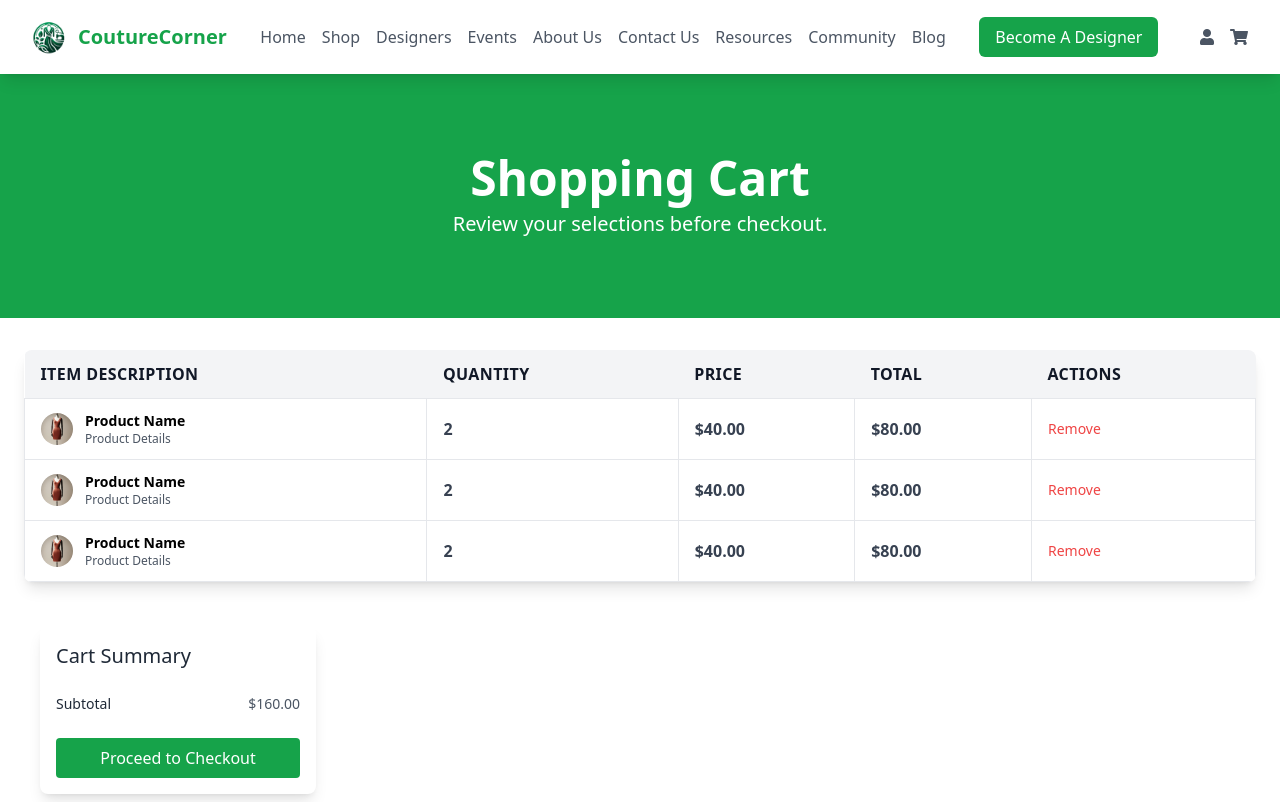
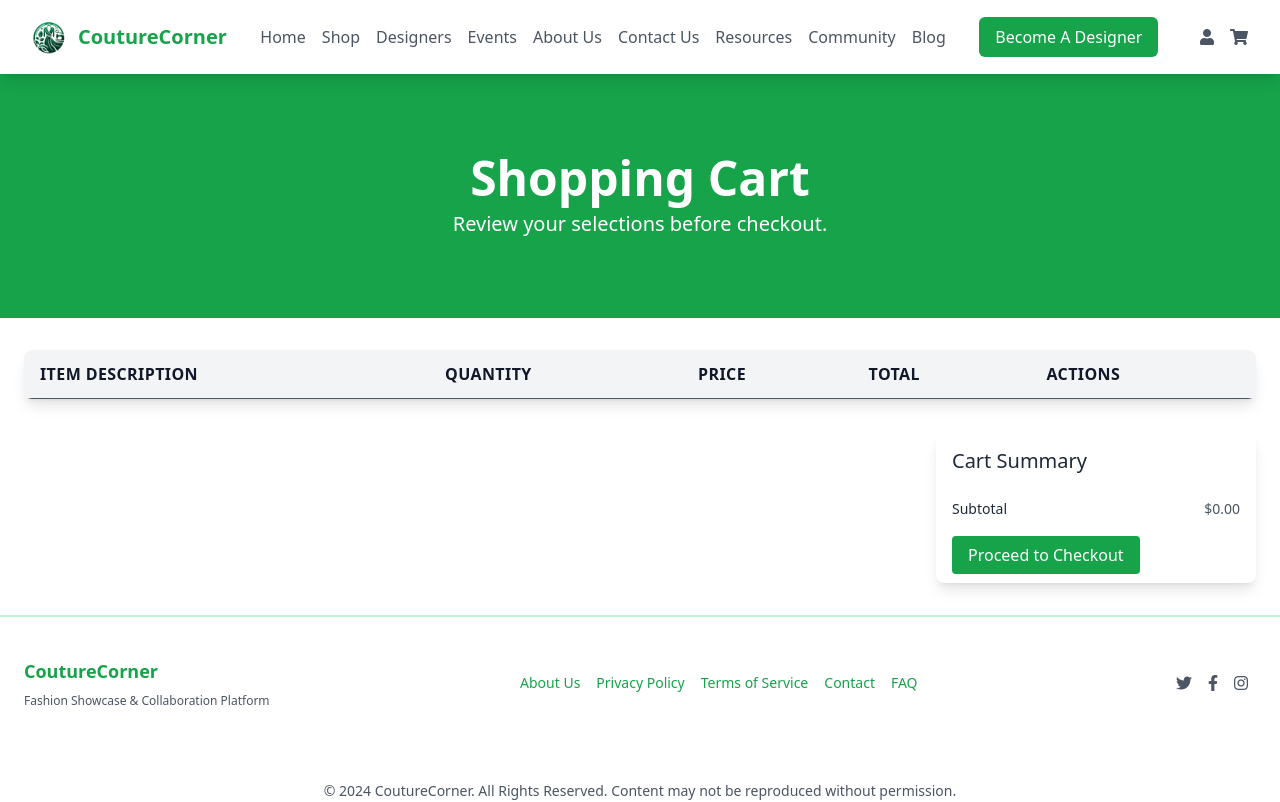
Before and after one commit to ruegijima/CoutureCorner2, a React (Vite) app: page /cart in a window 1280 px wide. Shown: the top 802 px of the page. Built offline with nearby package versions, Linux system fonts and the light colour scheme.

Commit message:
updated the cart functionality

```diff
--- a/src/api/index.js
+++ b/src/api/index.js
@@ -150,3 +150,44 @@ export async function getDesignerById(designerId) {
   const docSnap = await getDoc(docRef)
   return docSnap.data()
  }
+
+ // Add a product to a user's cart
+export async function addProductToCart(userId, product) {
+  const cartRef = doc(db, "carts", userId);
+  try {
+    // Get the current cart data
+    const cartSnap = await getDoc(cartRef);
+
+    // If the cart exists, append the new product; if not, create a new cart with the product
+    if (cartSnap.exists()) {
+      const cartData = cartSnap.data();
+      const updatedProducts = [...cartData.products, product];
+      await setDoc(cartRef, { products: updatedProducts }, { merge: true });
+    } else {
+      await setDoc(cartRef, { products: [product] });
+    }
+
+    console.log("Product added to cart");
+  } catch (error) {
+    console.error("Error adding product to cart: ", error);
+    throw error;
+  }
+}
+
+// Remove a product from a user's cart
+export async function removeProductFromCart(userId, productId) {
+  const cartRef = doc(db, "carts", userId);
+  try {
+    // Get the current cart data
+    const cartSnap = await getDoc(cartRef);
+    if (cartSnap.exists()) {
+      const cartData = cartSnap.data();
+      const updatedProducts = cartData.products.filter(p => p.id !== productId);
+      await setDoc(cartRef, { products: updatedProducts }, { merge: true });
+    }
+    console.log("Product removed from cart");
+  } catch (error) {
+    console.error("Error removing product from cart: ", error);
+    throw error;
+  }
+}
--- a/src/home/cart.jsx
+++ b/src/home/cart.jsx
@@ -1,4 +1,28 @@
-export const Cart = () => (
+import React, { useState, useEffect } from "react";
+import { Link } from "react-router-dom";
+
+export const Cart = () => {
+  const [cartItems, setCartItems] = useState([]);
+
+  useEffect(() => {
+    // Load cart items from local storage when the component mounts
+    const items = JSON.parse(localStorage.getItem("cart") || "[]");
+    setCartItems(items);
+  }, []);
+
+  const handleRemoveFromCart = (productId) => {
+    const newCartItems = cartItems.filter((item) => item.id !== productId);
+    setCartItems(newCartItems);
+    localStorage.setItem("cart", JSON.stringify(newCartItems)); // Update local storage
+  };
+
+  // Calculate total cost
+  const totalCost = cartItems.reduce(
+    (total, item) => total + item.price * (item.quantity || 1),
+    0
+  );
+
+  return (
     <main>
       <style>
         {`/* Additional styles to ensure icons are visible */
@@ -36,137 +60,78 @@ export const Cart = () => (
                 </tr>
               </thead>
               <tbody className="bg-white">
-              <tr className="text-gray-700">
+                {cartItems.map((item) => (
+                  <tr key={item.id} className="text-gray-700">
                     <td className="border px-4 py-3">
+                      {/* Item details */}
                       <div className="flex items-center text-sm">
-                    <div className="relative mr-3 h-8 w-8 rounded-full md:block">
+                        {/* Image and product details */}
                         <img
-                        className="h-full w-full rounded-full object-cover"
-                        src="/Cart1.webp"
-                        alt=""
-                        loading="lazy"
+                          className="mr-3 h-10 w-10 rounded-full object-cover"
+                          src={"/Cart1.webp"}
+                          alt={item.name}
                         />
-                      <div
-                        className="absolute inset-0 rounded-full shadow-inner"
-                        aria-hidden="true"
-                      ></div>
-                    </div>
                         <div>
-                      <p className="font-semibold text-black">Product Name</p>
-                      <p className="text-xs text-gray-600">Product Details</p>
+                          <p className="font-semibold text-black">
+                            {item.name}
+                          </p>
+                          <p className="text-xs text-gray-600">
+                            {item.description}
+                          </p>
                         </div>
                       </div>
                     </td>
-                <td className="text-ms border px-4 py-3 font-semibold">2</td>
                     <td className="text-ms border px-4 py-3 font-semibold">
-                  $40.00
+                      {item.quantity || 1}
                     </td>
                     <td className="text-ms border px-4 py-3 font-semibold">
-                  $80.00
+                      ${item.price}
+                    </td>
+                    <td className="text-ms border px-4 py-3 font-semibold">
+                      ${(item.quantity || 1) * item.price}
                     </td>
                     <td className="border px-4 py-3 text-sm">
                       <button
                         className="text-red-500 hover:text-red-600"
-                    onClick="removeItem(this)"
+                        onClick={() => handleRemoveFromCart(item.id)}
                       >
                         Remove
                       </button>
                     </td>
                   </tr>
-              <tr className="text-gray-700">
-                <td className="border px-4 py-3">
-                  <div className="flex items-center text-sm">
-                    <div className="relative mr-3 h-8 w-8 rounded-full md:block">
-                      <img
-                        className="h-full w-full rounded-full object-cover"
-                        src="/Cart1.webp"
-                        alt=""
-                        loading="lazy"
-                      />
-                      <div
-                        className="absolute inset-0 rounded-full shadow-inner"
-                        aria-hidden="true"
-                      ></div>
-                    </div>
-                    <div>
-                      <p className="font-semibold text-black">Product Name</p>
-                      <p className="text-xs text-gray-600">Product Details</p>
-                    </div>
-                  </div>
-                </td>
-                <td className="text-ms border px-4 py-3 font-semibold">2</td>
-                <td className="text-ms border px-4 py-3 font-semibold">
-                  $40.00
-                </td>
-                <td className="text-ms border px-4 py-3 font-semibold">
-                  $80.00
-                </td>
-                <td className="border px-4 py-3 text-sm">
-                  <button
-                    className="text-red-500 hover:text-red-600"
-                    onClick="removeItem(this)"
-                  >
-                    Remove
-                  </button>
-                </td>
-              </tr>
-
-              <tr className="text-gray-700">
-                <td className="border px-4 py-3">
-                  <div className="flex items-center text-sm">
-                    <div className="relative mr-3 h-8 w-8 rounded-full md:block">
-                      <img
-                        className="h-full w-full rounded-full object-cover"
-                        src="/Cart1.webp"
-                        alt=""
-                        loading="lazy"
-                      />
-                      <div
-                        className="absolute inset-0 rounded-full shadow-inner"
-                        aria-hidden="true"
-                      ></div>
-                    </div>
-                    <div>
-                      <p className="font-semibold text-black">Product Name</p>
-                      <p className="text-xs text-gray-600">Product Details</p>
-                    </div>
-                  </div>
-                </td>
-                <td className="text-ms border px-4 py-3 font-semibold">2</td>
-                <td className="text-ms border px-4 py-3 font-semibold">
-                  $40.00
-                </td>
-                <td className="text-ms border px-4 py-3 font-semibold">
-                  $80.00
-                </td>
-                <td className="border px-4 py-3 text-sm">
-                  <button
-                    className="text-red-500 hover:text-red-600"
-                    onClick="removeItem(this)"
-                  >
-                    Remove
-                  </button>
-                </td>
-              </tr>
+                ))}
               </tbody>
             </table>
           </div>
         </div>
 
-      <div className="mt-6 w-full lg:mt-0 lg:w-1/4 lg:px-4 lg:py-3">
+        {/* Summary section */}
+        <div className="mt-6 flex justify-end">
+          <div className="w-full max-w-xs">
             <div className="rounded-lg bg-white p-4 shadow-lg">
-          <h2 className="text-xl font-medium text-gray-800">Cart Summary</h2>
+              <h2 className="text-xl font-medium text-gray-800">
+                Cart Summary
+              </h2>
               <div className="mt-6 flex justify-between">
-            <span className="text-sm font-medium text-gray-800">Subtotal</span>
-            <span className="text-sm font-medium text-gray-600">$160.00</span>
+                <span className="text-sm font-medium text-gray-800">
+                  Subtotal
+                </span>
+                <span className="text-sm font-medium text-gray-600">
+                  ${totalCost.toFixed(2)}
+                </span>
               </div>
               <div className="mt-6">
-            <button className="w-full rounded bg-green-600 px-4 py-2 text-white hover:bg-green-500 focus:bg-green-500 focus:outline-none">
+                <Link
+                  to="/checkout"
+                  className="w-full rounded bg-green-600 px-4 py-2 text-white hover:bg-green-500 focus:outline-none"
+                >
                   Proceed to Checkout
-            </button>
+                </Link>
+              </div>
             </div>
           </div>
         </div>
       </section>
     </main>
   );
+};
```
Also changed, not shown: src/home/productdetails.jsx (+68 -13 lines), src/home/shop.jsx (+57 -7 lines). Lines whose indentation alone changed are shown as unchanged.
